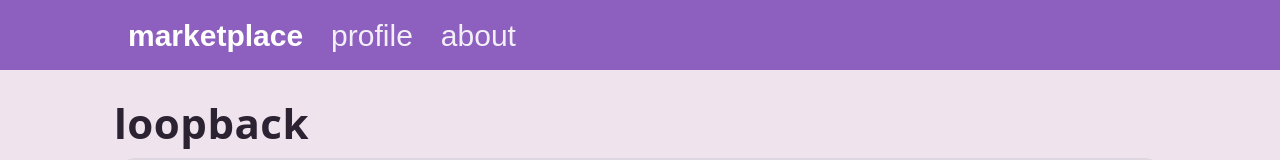
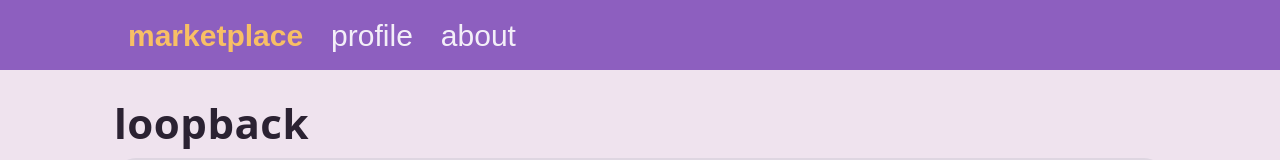
Before and after one commit to ChrisU275/LoopBack, a React (Create React App) app in the folder frontend/: page /marketplace in a window 1280 px wide. Shown: the top 160 px of the page. Built offline with nearby package versions, Linux system fonts and the light colour scheme; no server answers.

Commit message:
changed navbar active states

```diff
--- a/frontend/src/components/Navbar.js
+++ b/frontend/src/components/Navbar.js
@@ -5,9 +5,35 @@
     <div className="nav" style={{ padding: '12px 0', height: '70px' }}>
   <div className="container" style={{display:'flex',gap:50,alignItems:'center',justifyContent:'left', height: '100%'}}>
     <nav style={{ fontSize: '30px', fontFamily: 'Coolvetica, sans-serif' }}>
-      <NavLink to="/marketplace" className={({isActive})=>isActive?'active':''}>marketplace</NavLink>
-      <NavLink to="/profile" className={({isActive})=>isActive?'active':''}>profile</NavLink>
-      <NavLink to="/about" className={({isActive})=>isActive?'active':''}>about</NavLink>
+      <NavLink
+            to="/marketplace"
+            className={({isActive})=>isActive?'active':''}
+            style={({isActive}) => ({
+              color: isActive ? '#F8BF65' : 'inherit'
+            })}
+          >
+            marketplace
+          </NavLink>
+
+            <NavLink
+            to="/profile"
+            className={({isActive})=>isActive?'active':''}
+            style={({isActive}) => ({
+              color: isActive ? '#E9708F' : 'inherit'
+            })}
+          >
+            profile
+          </NavLink>
+
+            <NavLink
+            to="/about"
+            className={({isActive})=>isActive?'active':''}
+            style={({isActive}) => ({
+              color: isActive ? '#8093CA' : 'inherit'
+            })}
+          >
+            about
+          </NavLink>
     </nav>
   </div>
 </div>
```
